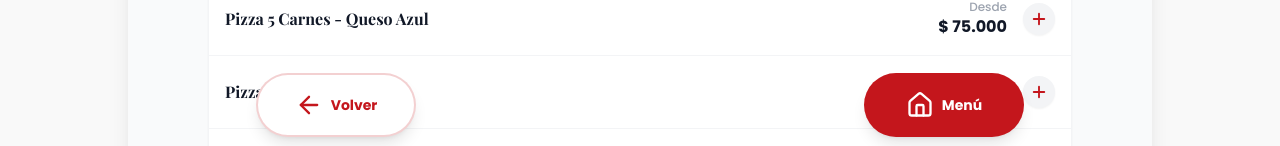
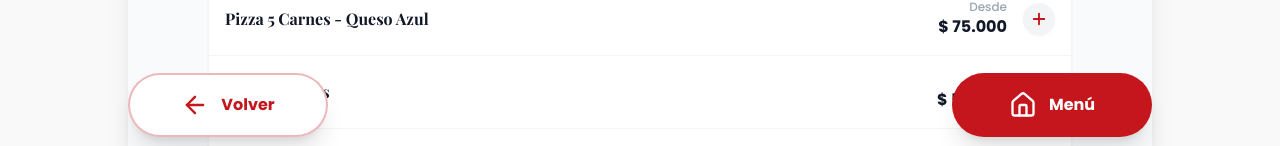
Before and after one commit to JkSanabria/menu-digital-restaurante, a React (Vite) app: page /pizzas in a window 1280 px wide. Shown: the part 639-785 px from the top of the page. Built offline with nearby package versions, Linux system fonts and the light colour scheme.

Commit message:
Fix: Ajusta anchos de botones flotantes en movil

```diff
--- a/src/components/FloatingCart.tsx
+++ b/src/components/FloatingCart.tsx
@@ -87,7 +87,7 @@ export default function FloatingCart() {
                         {/* Main Cart Button */}
                         <button
                             onClick={() => setShowMenu(!showMenu)}
-                            className="bg-primary text-white px-6 py-4 lg:h-16 rounded-full shadow-xl flex items-center gap-3 hover:bg-red-700 active:scale-95 transition-all min-w-[200px] lg:min-w-[240px] justify-between"
+                            className="bg-primary text-white px-4 py-4 lg:h-16 rounded-full shadow-xl flex items-center gap-3 hover:bg-red-700 active:scale-95 transition-all min-w-[150px] sm:min-w-[200px] lg:min-w-[240px] justify-between"
                             aria-label={`Carrito con ${itemCount} productos - ${formatPrice(total)}`}
                             aria-expanded={showMenu}
                             aria-haspopup="true"
--- a/src/components/FloatingNavigation.tsx
+++ b/src/components/FloatingNavigation.tsx
@@ -12,15 +12,15 @@ export default function FloatingNavigation() {
 
     return (
         <div className="fixed bottom-6 left-0 right-0 z-40 px-4">
-            <div className="max-w-md lg:max-w-3xl mx-auto flex items-center justify-between gap-3 lg:gap-6">
+            <div className="max-w-md lg:max-w-5xl mx-auto flex items-center justify-between gap-3 lg:gap-8">
                 {/* Back Button - Left */}
                 <button
                     onClick={() => navigate(-1)}
-                    className="bg-white text-primary p-4 lg:px-6 lg:py-4 lg:h-16 rounded-full shadow-lg hover:bg-gray-50 active:scale-95 transition-all border-2 border-primary/20 flex items-center justify-center gap-2 min-w-[120px] lg:min-w-[160px]"
+                    className="bg-white text-primary p-4 lg:px-8 lg:py-4 lg:h-16 rounded-full shadow-lg lg:shadow-xl hover:bg-gray-50 active:scale-95 transition-all border-2 border-primary/20 lg:border-primary/30 flex items-center justify-center gap-2 lg:gap-3 min-w-[88px] lg:min-w-[200px]"
                     aria-label="Volver atrás"
                 >
                     <ArrowLeft className="w-5 h-5 md:w-6 md:h-6 lg:w-7 lg:h-7" />
-                    <span className="text-sm font-bold hidden sm:inline">Volver</span>
+                    <span className="text-sm lg:text-base font-bold hidden sm:inline">Volver</span>
                 </button>
 
                 {/* Spacer - this will be replaced by FloatingCart when it renders */}
@@ -29,11 +29,11 @@ export default function FloatingNavigation() {
                 {/* Home Button - Right */}
                 <button
                     onClick={() => navigate('/')}
-                    className="bg-primary text-white p-4 lg:px-6 lg:py-4 lg:h-16 rounded-full shadow-lg hover:bg-red-700 active:scale-95 transition-all flex items-center justify-center gap-2 min-w-[120px] lg:min-w-[160px]"
+                    className="bg-primary text-white p-4 lg:px-8 lg:py-4 lg:h-16 rounded-full shadow-lg lg:shadow-xl hover:bg-red-700 active:scale-95 transition-all flex items-center justify-center gap-2 lg:gap-3 min-w-[88px] lg:min-w-[200px]"
                     aria-label="Ir al menú principal"
                 >
                     <Home className="w-5 h-5 md:w-6 md:h-6 lg:w-7 lg:h-7" />
-                    <span className="text-sm font-bold hidden sm:inline">Menú</span>
+                    <span className="text-sm lg:text-base font-bold hidden sm:inline">Menú</span>
                 </button>
             </div>
         </div>
```
